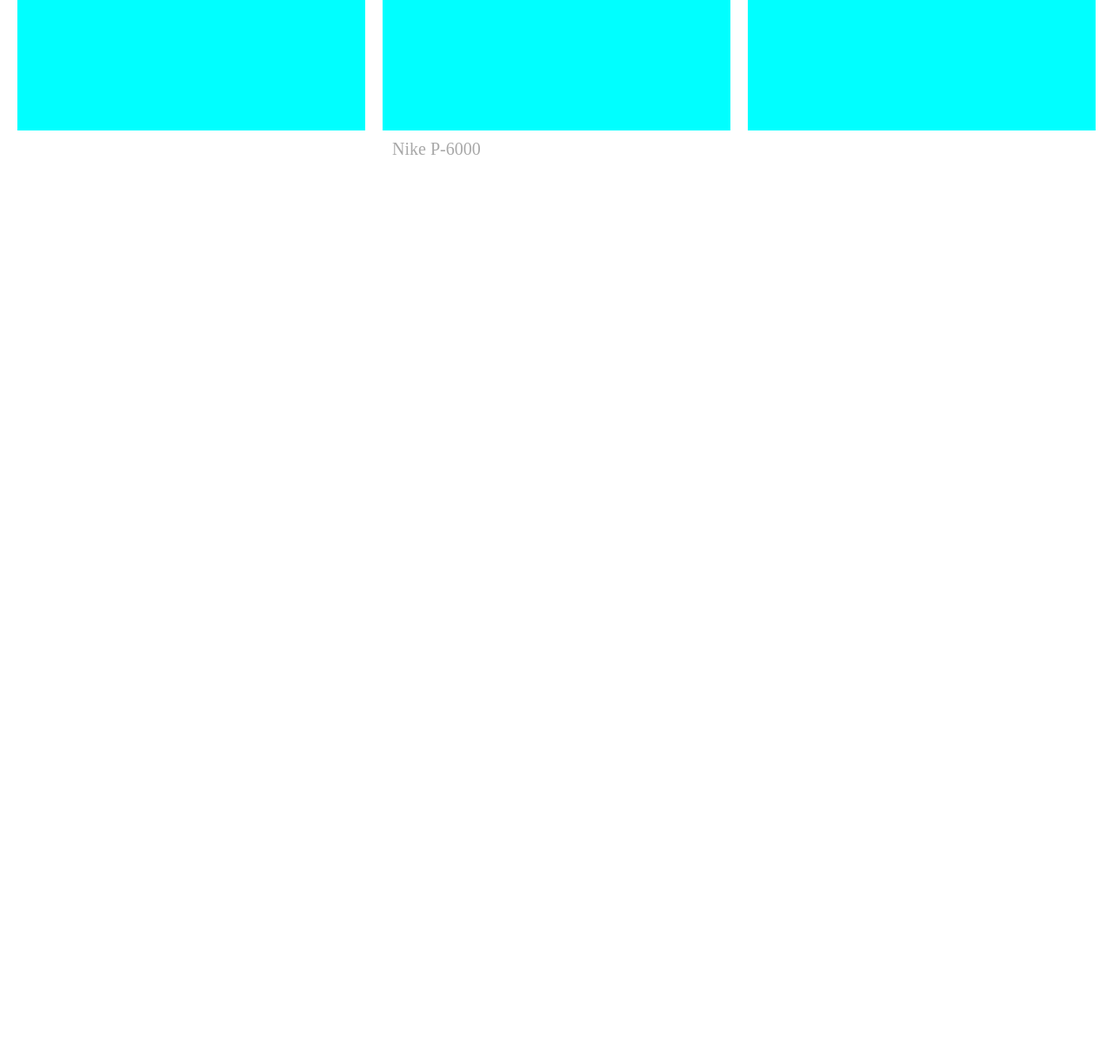
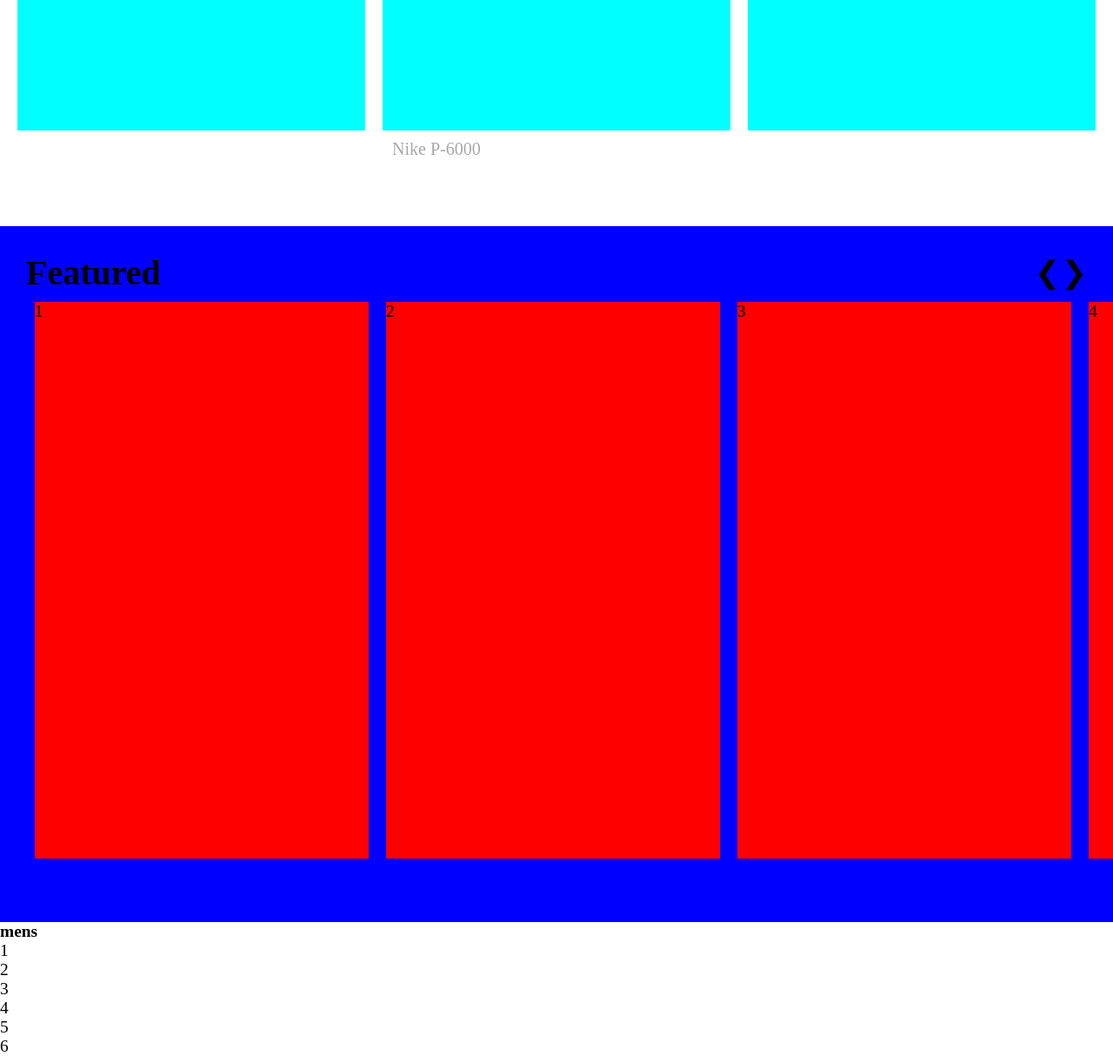
Before and after one commit to Izzrieq/nike-store-recreate, a plain HTML site: page index.html in a window 1280 px wide. Shown: the part 1476-2690 px from the top of the page at 87% size. Before the commit the page ends 1776 px from the top, so only its background shows below. Drawn offline with Linux system fonts and the light colour scheme.

Commit message:
add more layout

```diff
--- a/index.html
+++ b/index.html
@@ -72,7 +72,35 @@
         <p>Nike P-6000</p>
     </div>
     <div class="featured">
-
+        <div class="featured-heading">
+            <h1>Featured</h1>
+            <div class="feature-button">
+                <a class="prev" onclick="plusSlides(-1)">&#10094;</a>
+                <a class="next" onclick="plusSlides(1)">&#10095;</a>
+            </div>
+        </div>
+        <div class="featured-display">
+            <div class="featured-item">1</div>
+            <div class="featured-item">2</div>
+            <div class="featured-item">3</div>
+            <div class="featured-item">4</div>
+            <div class="featured-item">5</div>
+            <div class="featured-item">6</div>
+            <div class="featured-item">7</div>
+        </div>
+    </div>
+    <div class="mens">
+        <div class="mens-heading">
+            <h1>mens</h1>
+        </div>
+        <div class="mens-display">
+            <div class="mens-item">1</div>
+            <div class="mens-item">2</div>
+            <div class="mens-item">3</div>
+            <div class="mens-item">4</div>
+            <div class="mens-item">5</div>
+            <div class="mens-item">6</div>
+        </div>
     </div>
     <script src="script.js"></script>
 </body>
--- a/script.js
+++ b/script.js
@@ -1,17 +1,35 @@
-const slides = document.getElementsByClassName('mySlides')
-let i
-let slideIndex = 0
+const slides = document.getElementsByClassName('mySlides');
+let slideIndex = 0;
+let currentIndex = 0;
 
 showSlide();
 
 function showSlide() {
     for (let i = 0; i < slides.length; i++) {
-    slides[i].style.display = 'none'
+        slides[i].style.display = 'none';
     }
     slideIndex++;
     if (slideIndex > slides.length) {
-        slideIndex = 1
+        slideIndex = 1;
     }
-    slides[slideIndex-1].style.display = "block";
-    setTimeout(showSlide, 5000)
+    slides[slideIndex - 1].style.display = 'block';
+    setTimeout(showSlide, 5000);
 }
+
+function plusSlides(direction) {
+    const display = document.getElementsByClassName('featured-display')[0];
+    const items = document.querySelectorAll('.featured-item');
+    const itemWidth = items[0].offsetWidth + parseInt(window.getComputedStyle(items[0]).marginLeft) + parseInt(window.getComputedStyle(items[0]).marginRight);
+
+    currentIndex += direction;
+
+    // Ensure currentIndex stays within bounds
+    if (currentIndex < 0) {
+        currentIndex = 0;
+    } else if (currentIndex > items.length - 3) { // Adjust to limit based on visible items (4 in this case)
+        currentIndex = items.length - 4;
+    }
+
+    // Scroll to the new position
+    display.style.transform = `translateX(${-currentIndex * itemWidth}px)`;
+}
--- a/styles/style.css
+++ b/styles/style.css
@@ -106,7 +106,7 @@ input{
     height: 100vh;
 }
 .product-section{
-    height: 70vh;
+    height: 65vh;
     padding: 10px;
 }
 .product-list{
@@ -125,3 +125,43 @@ input{
     height: 50vh;
     width: 60vh;
 }
+.featured {
+    background-color: blue;
+    height: 100vh;
+    padding: 30px;
+    overflow: hidden;
+}
+.feature-button{
+    width: 60px;
+    display: flex;
+    justify-content: space-between;
+}
+.feature-button a{
+    font-size: 35px;
+    cursor: pointer;
+}
+
+.featured-heading {
+    display: flex;
+    justify-content: space-between;
+    align-items: center;
+    margin-bottom: 10px;
+}
+
+.featured h1 {
+    font-size: 40px;
+}
+
+.featured-display {
+    display: flex;
+    flex-direction: row;
+    transition: transform 0.5s ease;
+}
+
+.featured-item {
+    height: 80vh;
+    width: 30vw;
+    flex: 0 0 auto;
+    margin: 0 10px;
+    background-color: red;
+}
```
